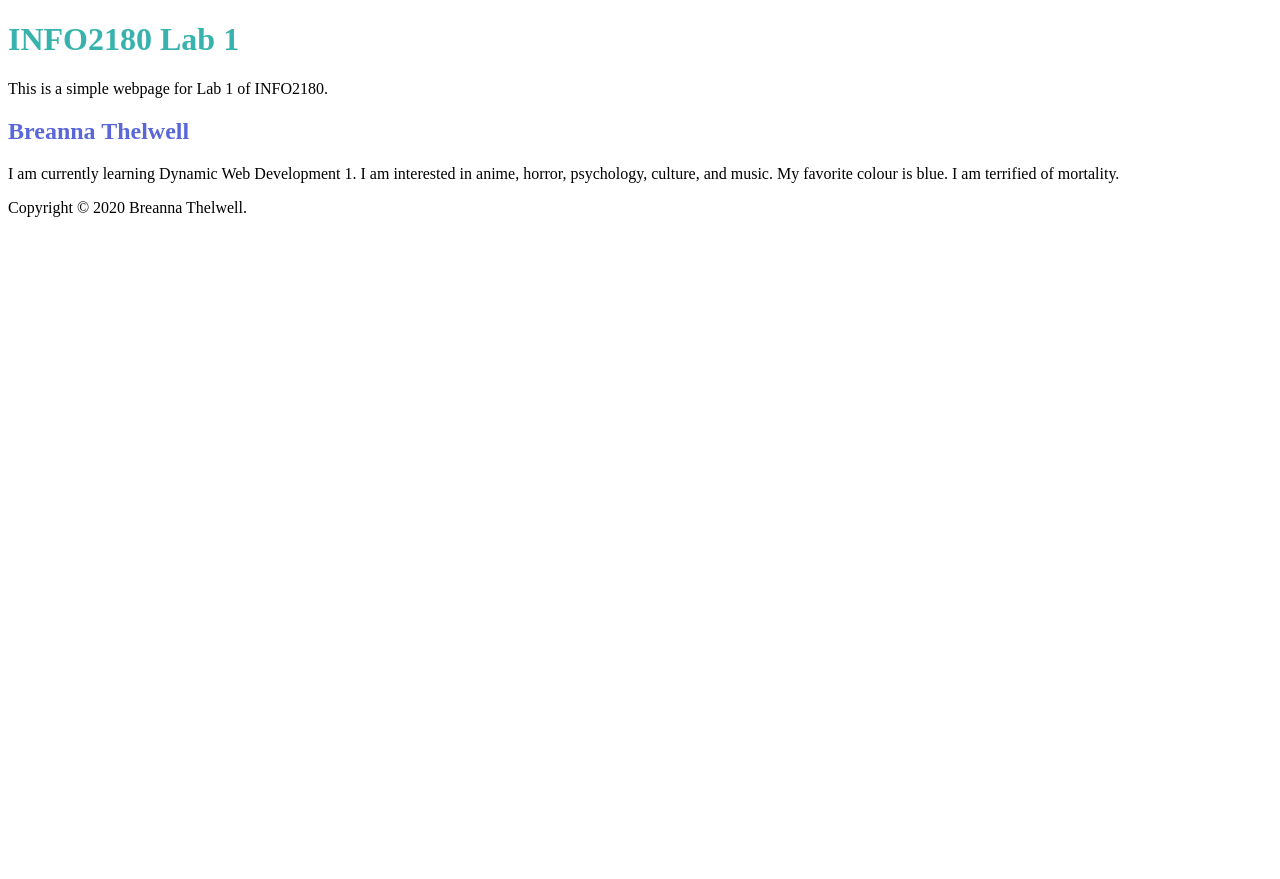
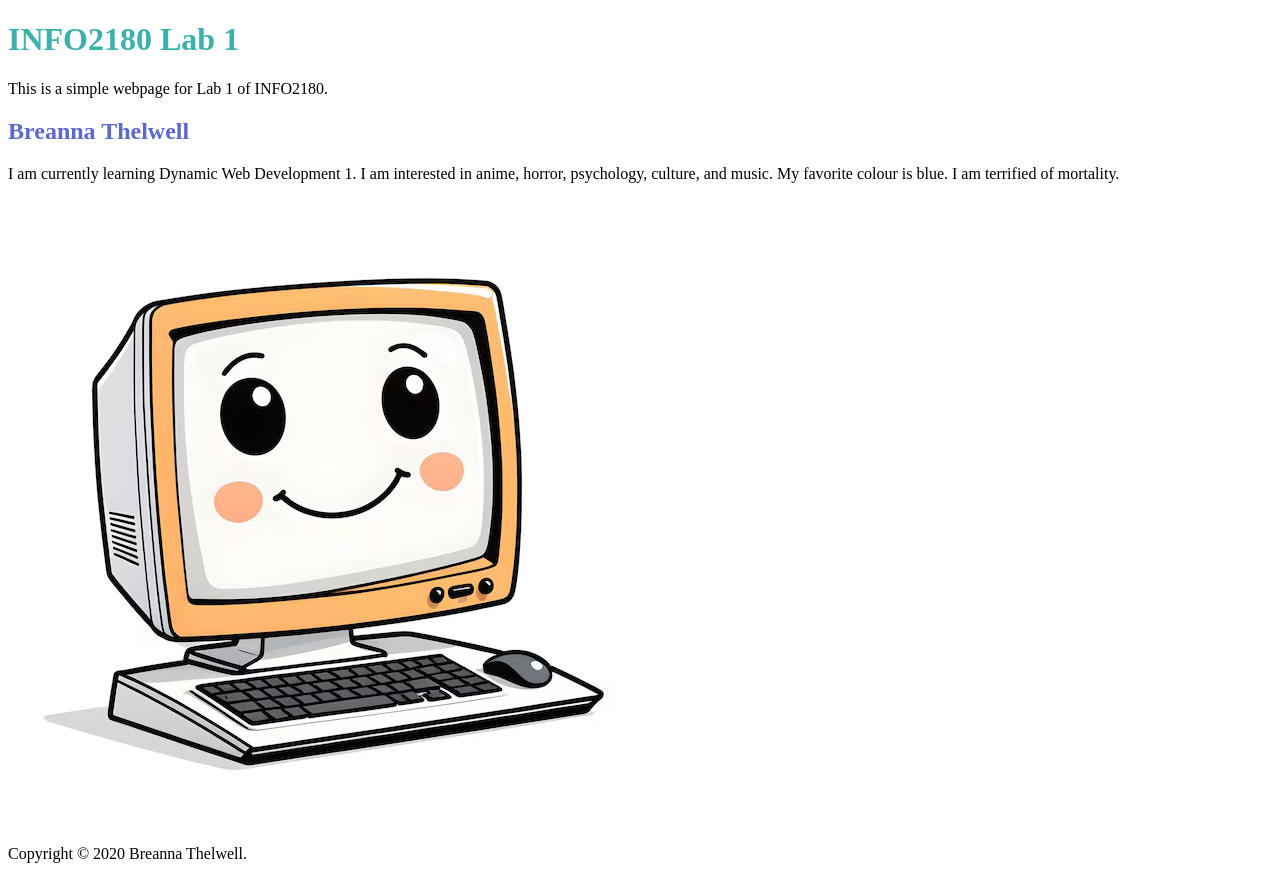
Before and after one commit to BreannaThelwell/info2180-lab1, a plain HTML site: page index.html in a window 1280 px wide. Before the commit the page ends 800 px from the top, so only its background shows below. Drawn offline with Linux system fonts and the light colour scheme.

Commit message:
Modified index.html

```diff
--- a/index.html
+++ b/index.html
@@ -15,7 +15,8 @@
  <main>
  <h2>Breanna Thelwell</h2>
  <p>I am currently learning Dynamic Web Development 1. I am interested in anime, horror, psychology, culture, and music. My favorite colour is blue. I am terrified of mortality.</p>
- </main>
+ <img src="images/cute-cartoon-computer-monitor.jpg">
+</main>
  <footer>
     <p>Copyright &copy; 2020 Breanna Thelwell.</p>
    </footer>
```
Also changed, not shown: images/cute-cartoon-computer-monitor.jpg (added).
